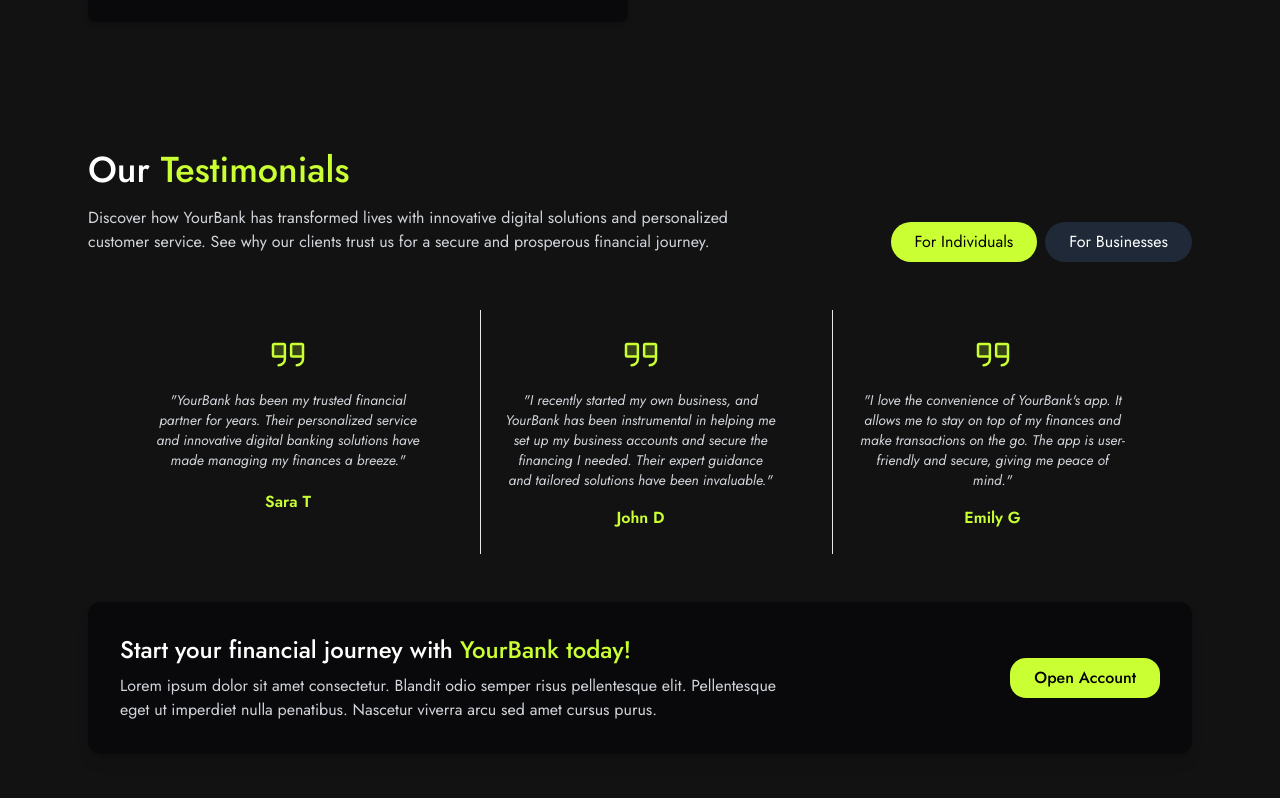
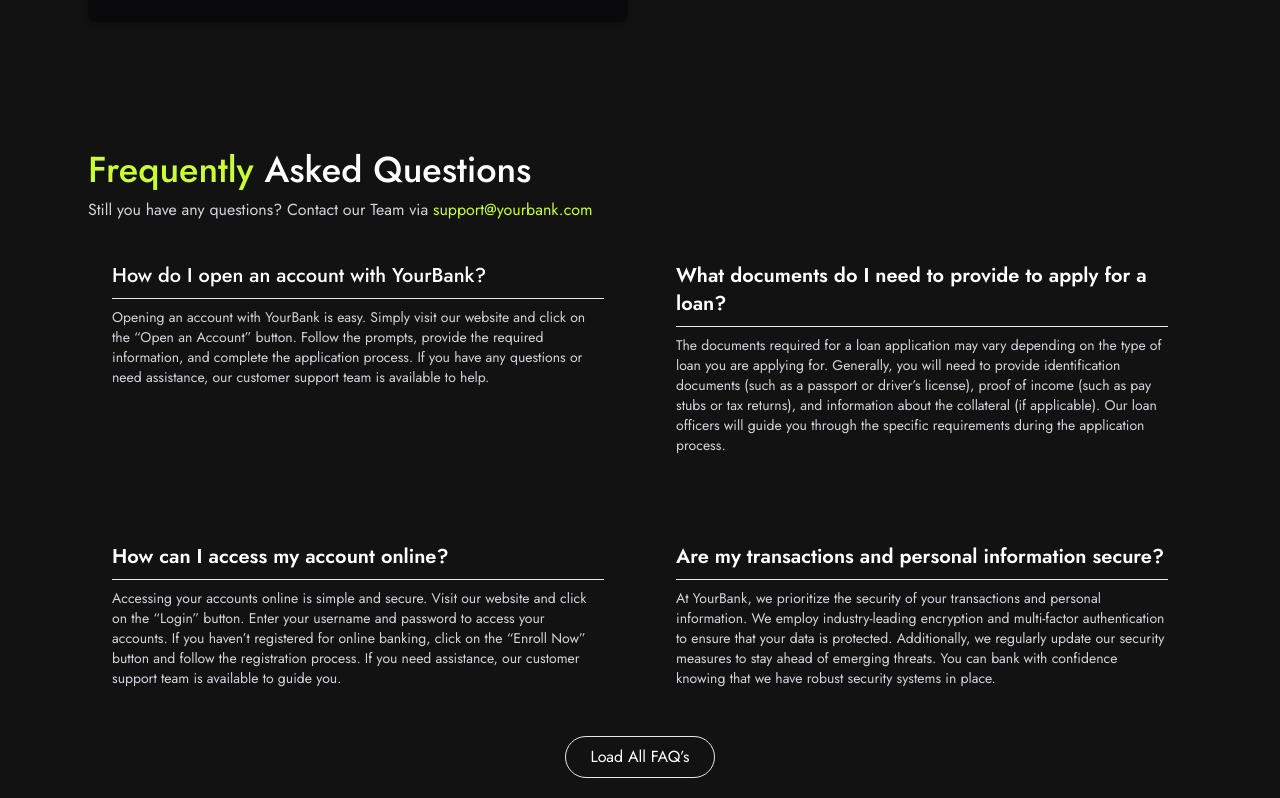
Before and after one commit to Cody-nas/YourBanK-App, a React (Vite) app: page /careers in a window 1280 px wide. Shown: the part 2902-3700 px from the top of the page. Built offline with nearby package versions, Linux system fonts and the light colour scheme.

Commit message:
Add AboutHero component and update Careers page to use FaQ instead of Testimonials

```diff
--- a/src/Pages/About.jsx
+++ b/src/Pages/About.jsx
@@ -1,10 +1,11 @@
 
 import React from 'react';
+import AboutHero from '../components/AboutHero';
 
 const About = () => {
   return (
     <div>
-      <h1>About Page</h1>
+      <AboutHero />
     </div>
   );
 };
--- a/src/Pages/Careers.jsx
+++ b/src/Pages/Careers.jsx
@@ -4,7 +4,7 @@
 import Values from '../components/Values';
 import Benefits from '../components/Benefits';
 import JobOpenings from '../components/JobOpenings';
-import Testimonials from '../components/Testimonials'
+import FaQ from '../components/FaQ';
 
 const Careers = () => {
   return (
@@ -13,7 +13,7 @@
       <Values />
       <Benefits />
       <JobOpenings />
-      <Testimonials />
+      <FaQ />
     </div>
   );
 };
--- /dev/null
+++ b/src/components/AboutHero.jsx
@@ -0,0 +1,9 @@
+import React from 'react'
+
+const AboutHero = () => {
+  return (
+    <div>AboutHero</div>
+  )
+}
+
+export default AboutHero
```
